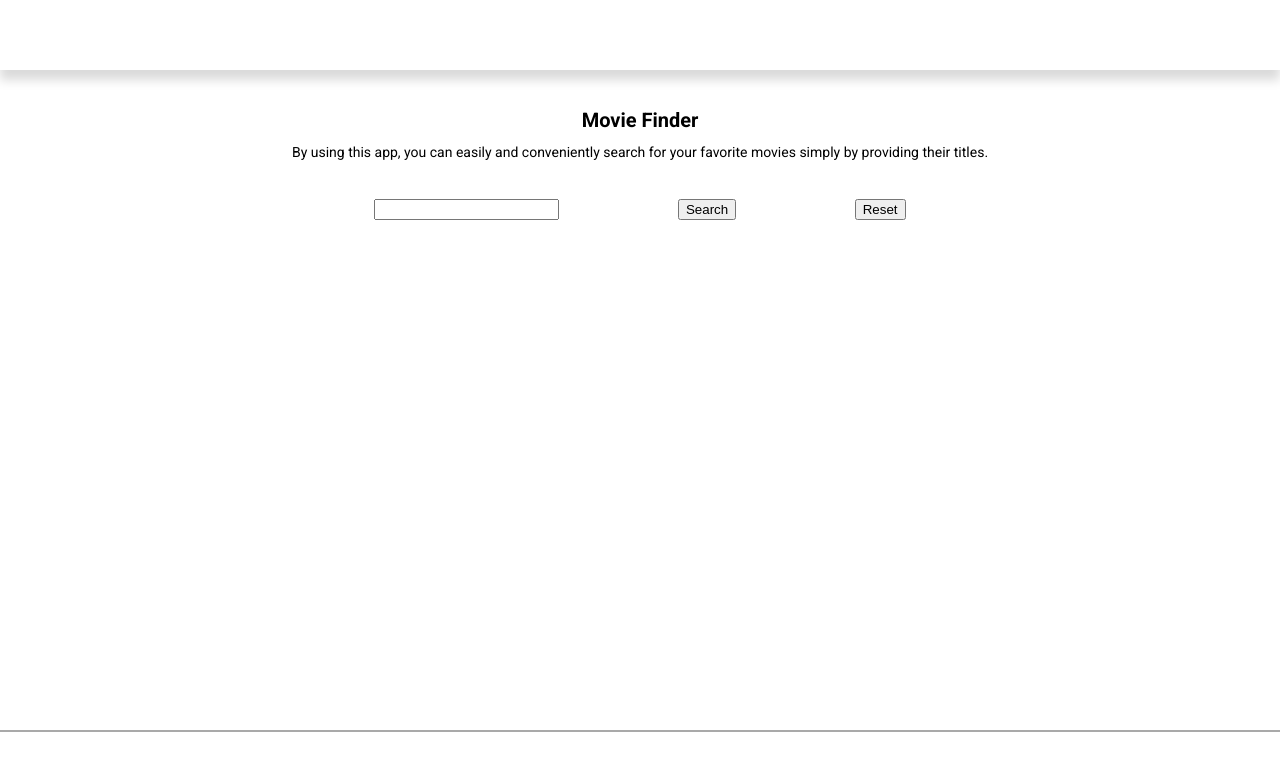
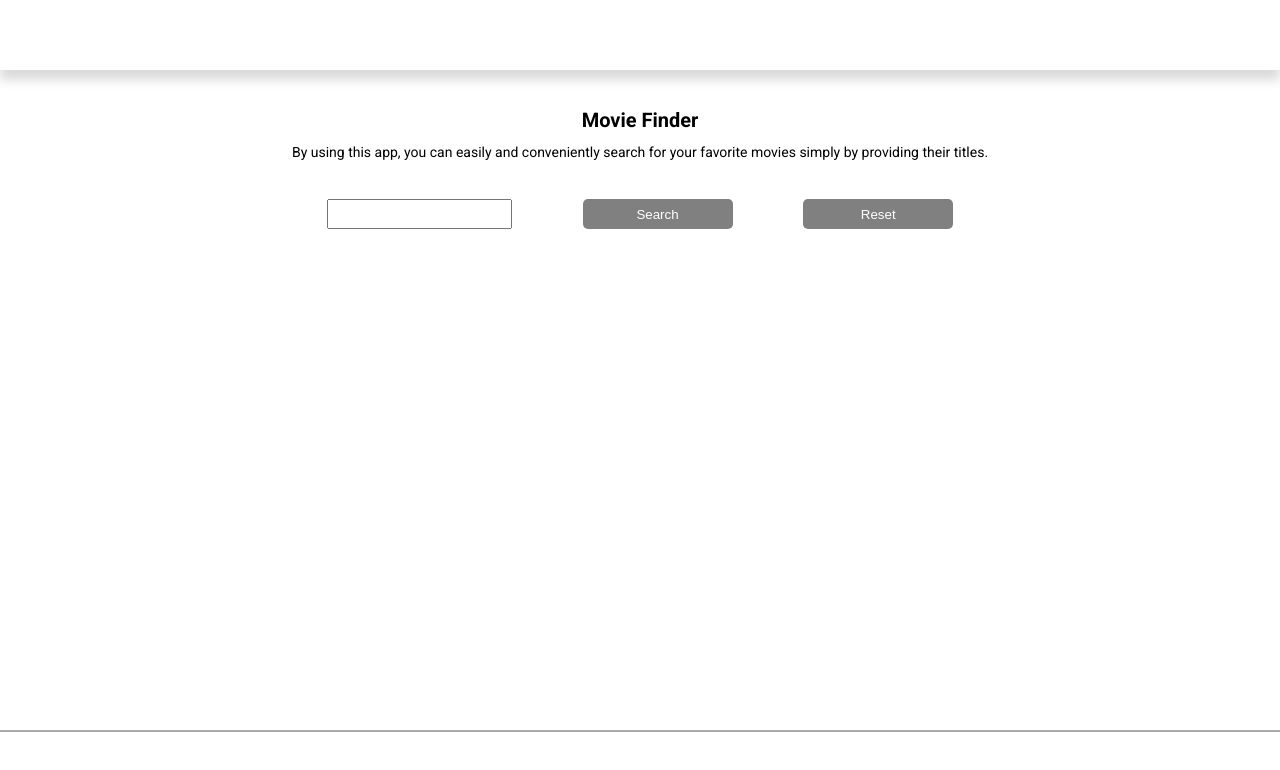
Before and after one commit to Guilherme-NL/seeker, a React (Create React App) app in the folder front-end/: page / in a window 1280 px wide. Shown: the top 770 px of the page. Built offline with nearby package versions, Linux system fonts and the light colour scheme.

Commit message:
feat: add styled button

```diff
--- /dev/null
+++ b/front-end/src/components/Button.js
@@ -0,0 +1,14 @@
+import styled from "styled-components";
+
+export default function Button({ label, onClick }) {
+  return <CustomButton onClick={onClick}>{label}</CustomButton>;
+}
+
+const CustomButton = styled.button`
+  border-radius: 5px;
+  height: 30px;
+  width: 150px;
+  border: none;
+  background-color: gray;
+  color: white;
+`;
--- a/front-end/src/components/Search.js
+++ b/front-end/src/components/Search.js
@@ -1,4 +1,5 @@
 import styled from "styled-components";
+import Button from "./Button";
 
 export default function Search() {
   return (
@@ -12,8 +13,8 @@ export default function Search() {
       </AppTitle>
       <SearchBar>
         <input></input>
-        <button>Search</button>
-        <button>Reset</button>
+        <Button label="Search" />
+        <Button label="Reset" />
       </SearchBar>
     </Container>
   );
```
